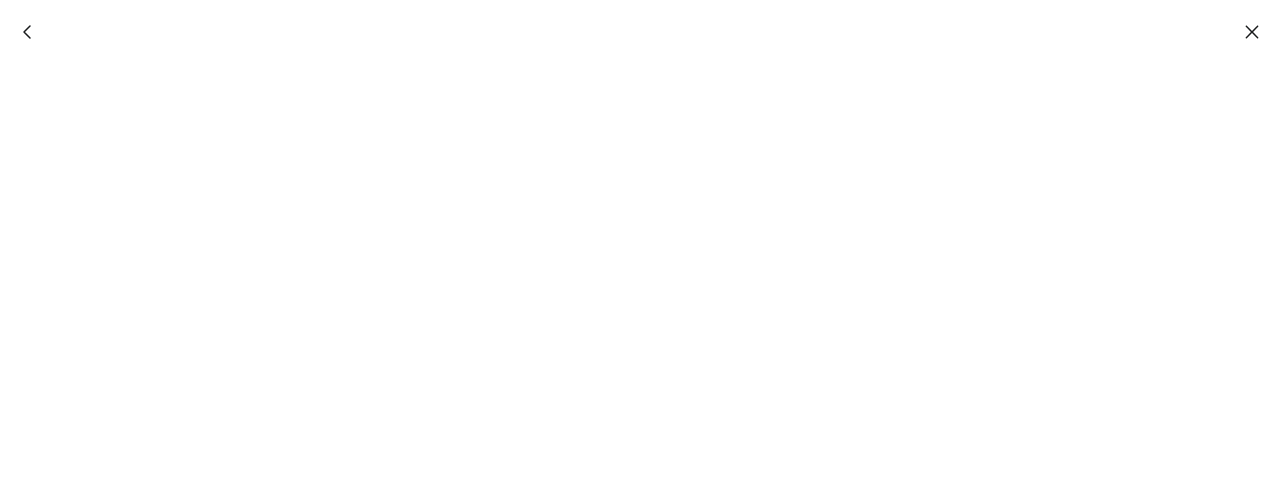
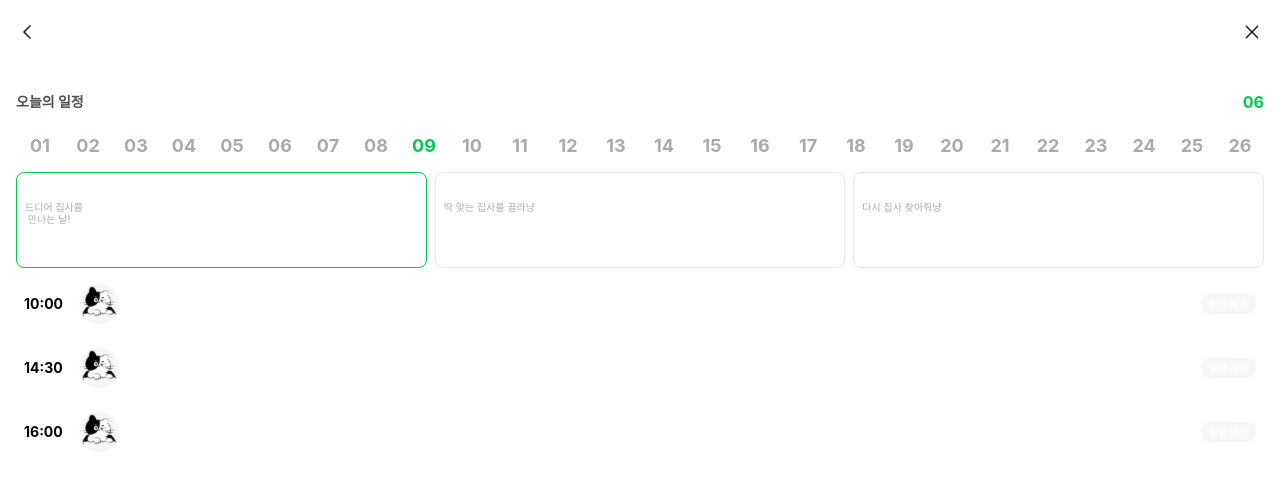
Before and after one commit to Team-Lea-Squad/take-meow-home-client, a Next.js app: page /shelter/adoption-schedule in a window 1280 px wide. Shown: the top 484 px of the page. Built offline with nearby package versions, Linux system fonts and the light colour scheme.

Commit message:
Add: 고양이 디테일 페이지 라우터

```diff
--- /dev/null
+++ b/src/app/shelter/_components/StatusSummaryCards.tsx
@@ -0,0 +1,37 @@
+"use client";
+
+import React, { useState } from "react";
+
+const StatusSummaryCards = () => {
+  const StatusSummary = [
+    { title: "분양 예정", sub: "드디어 집사를 \n 만나는 날!", count: 4 },
+    { title: "집사 선정", sub: "딱 맞는 집사를 골라냥", count: 11 },
+    { title: "마감 일정", sub: "다시 집사 찾아줘냥", count: 3 }
+  ];
+  const [selectedIdx, setSelectedIdx] = useState<number | null>(0);
+
+  return (
+    <div className="flex justify-between h-24 w-full gap-2">
+      {StatusSummary.map((status, idx) => (
+        <div
+          key={idx}
+          className={`flex bg-white rounded-lg border p-400 gap-1 w-1/3 justify-between relative cursor-pointer transition-colors
+            ${selectedIdx === idx ? "border-primary" : "border-border-chips"}`}
+          onClick={() => setSelectedIdx(idx)}
+        >
+          <div className="flex flex-col gap-1">
+            <div className="text-paragraph-120-B">{status.title}</div>
+            <div className="text-caption-100-R text-text-lite whitespace-pre">
+              {status.sub}
+            </div>
+          </div>
+          <div className="absolute right-4 bottom-4 text-body-120-B">
+            {status.count}건
+          </div>
+        </div>
+      ))}
+    </div>
+  );
+};
+
+export default StatusSummaryCards;
--- a/src/app/shelter/adoption-schedule/page.tsx
+++ b/src/app/shelter/adoption-schedule/page.tsx
@@ -1,7 +1,63 @@
+"use client";
 import React from "react";
+import SubTitle from "@/components/SubTitle";
+import DateSelector from "@/components/DateSelector";
+import StatusSummaryCards from "../_components/StatusSummaryCards";
+import CatInfoCard from "@/components/CatInfoCard";
+import { useRouter } from "next/navigation";
 
 const Page = () => {
-  return <div></div>;
+  const today = new Date();
+  const currentMonth = today.getMonth() + 1;
+  const currentYear = today.getFullYear();
+  const router = useRouter();
+
+  const scheduleData = [
+    {
+      id: 1,
+      time: "10:00",
+      catName: "로로",
+      userName: "레아",
+      status: "분양 예정"
+    },
+    {
+      id: 2,
+      time: "14:30",
+      catName: "나비",
+      userName: "민지",
+      status: "상담 완료"
+    },
+    {
+      id: 3,
+      time: "16:00",
+      catName: "초코",
+      userName: "지훈",
+      status: "입양 대기"
+    }
+  ];
+
+  return (
+    <div>
+      <div className="flex justify-between items-center">
+        <SubTitle subTitle="오늘의 일정" />
+        <p className="text-body-120-B text-primary">
+          {currentMonth.toString().padStart(2, "0")}
+        </p>
+      </div>
+      <DateSelector year={currentYear} month={currentMonth} />
+      <StatusSummaryCards />
+      {scheduleData?.map((schedule) => (
+        <CatInfoCard
+          key={schedule.id}
+          time={schedule.time}
+          catName={schedule.catName}
+          userName={schedule.userName}
+          status={schedule.status}
+          onClick={() => router.push(`/shelter/detail-cat/${schedule.id}`)}
+        />
+      ))}
+    </div>
+  );
 };
 
 export default Page;
--- /dev/null
+++ b/src/app/shelter/detail-cat/[catId]/page.tsx
@@ -0,0 +1,8 @@
+"use client";
+import React from "react";
+
+const Page = () => {
+  return <div>고양이상세페이지</div>;
+};
+
+export default Page;
--- /dev/null
+++ b/src/app/shelter/registered-cats-list/page.tsx
@@ -0,0 +1,12 @@
+import React from "react";
+import SubTitle from "@/components/SubTitle";
+
+const Page = () => {
+  return (
+    <div>
+      <SubTitle subTitle="등록한 고양이" />
+    </div>
+  );
+};
+
+export default Page;
--- /dev/null
+++ b/src/components/CatInfoCard.tsx
@@ -0,0 +1,50 @@
+import React from "react";
+import Image from "next/image";
+// import { Status } from "@/enum/AdoptionStatus";
+
+interface CatInfoCardProps {
+  time: string;
+  catName: string;
+  userName: string;
+  status: string;
+  onClick?: () => void;
+}
+
+const CatInfoCard = ({
+  time = "12:00",
+  catName = "로로",
+  userName = "레아",
+  status = "분양 예정",
+  onClick
+}: CatInfoCardProps) => {
+  return (
+    <div
+      className="flex p-2 text-paragraph-120-R items-center w-full gap-4 mt-2 cursor-pointer"
+      onClick={onClick}
+    >
+      <p className="text-paragraph-120-B text-black">{time}</p>
+      <div className="flex items-center justify-between w-full">
+        <div className="flex gap-2 items-center text-caption-120-R">
+          <div className="w-10 h-10 rounded-full overflow-hidden bg-background-chips">
+            <Image
+              src={"/logo-image.svg"}
+              alt="default-image"
+              width={40}
+              height={40}
+              className="object-cover w-full h-full"
+            />
+          </div>
+          <div className="flex flex-col gpa-2">
+            <p className="text-caption-120-B">{catName}</p>
+            <p>{userName}</p>
+          </div>
+        </div>
+        <div className="text-caption-100-B py-1 px-2 bg-background-chips rounded-lg">
+          {status}
+        </div>
+      </div>
+    </div>
+  );
+};
+
+export default CatInfoCard;
--- /dev/null
+++ b/src/components/DateSelector.tsx
@@ -0,0 +1,57 @@
+"use client";
+import React, { useRef, useEffect } from "react";
+
+interface DateSelectorProps {
+  year: number;
+  month: number;
+}
+
+const DateSelector = ({ year, month }: DateSelectorProps) => {
+  const today = new Date();
+  const isCurrentMonth =
+    today.getFullYear() === year && today.getMonth() + 1 === month;
+  const date = today.getDate();
+  const lastDay = new Date(year, month, 0).getDate();
+  const days = Array.from({ length: lastDay }, (_, i) => i + 1);
+
+  const containerRef = useRef<HTMLDivElement>(null);
+  const todayRef = useRef<HTMLDivElement>(null);
+
+  useEffect(() => {
+    if (isCurrentMonth && todayRef.current && containerRef.current) {
+      const container = containerRef.current;
+      const todayElem = todayRef.current;
+      const containerRect = container.getBoundingClientRect();
+      const todayRect = todayElem.getBoundingClientRect();
+
+      const scrollLeft =
+        todayElem.offsetLeft -
+        container.offsetLeft -
+        containerRect.width / 2 +
+        todayRect.width / 2;
+      container.scrollTo({ left: scrollLeft, behavior: "smooth" });
+    }
+  }, [isCurrentMonth]);
+
+  return (
+    <div
+      ref={containerRef}
+      className="flex gap-4 overflow-x-auto px-2 py-3 [&::-webkit-scrollbar]:hidden [-ms-overflow-style:none] [scrollbar-width:none]"
+    >
+      {days.map((day) => (
+        <div
+          key={day}
+          ref={isCurrentMonth && day === date ? todayRef : undefined}
+          className={
+            `min-w-[32px] text-center text-lg font-bold transition-colors ` +
+            (isCurrentMonth && day === date ? "text-primary" : "text-text-lite")
+          }
+        >
+          {String(day).padStart(2, "0")}
+        </div>
+      ))}
+    </div>
+  );
+};
+
+export default DateSelector;
--- /dev/null
+++ b/src/components/SubTitle.tsx
@@ -0,0 +1,13 @@
+import React from "react";
+
+interface SubTitleProps {
+  subTitle?: string;
+}
+
+const SubTitle = ({ subTitle }: SubTitleProps) => {
+  return (
+    <div className="text-paragraph-150-B text-text-black py-2">{subTitle}</div>
+  );
+};
+
+export default SubTitle;
```
